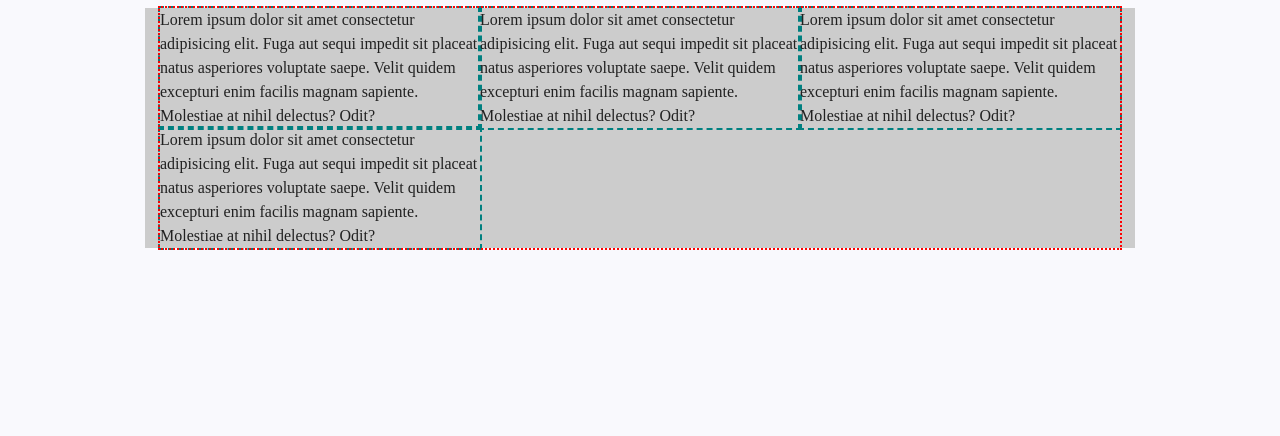
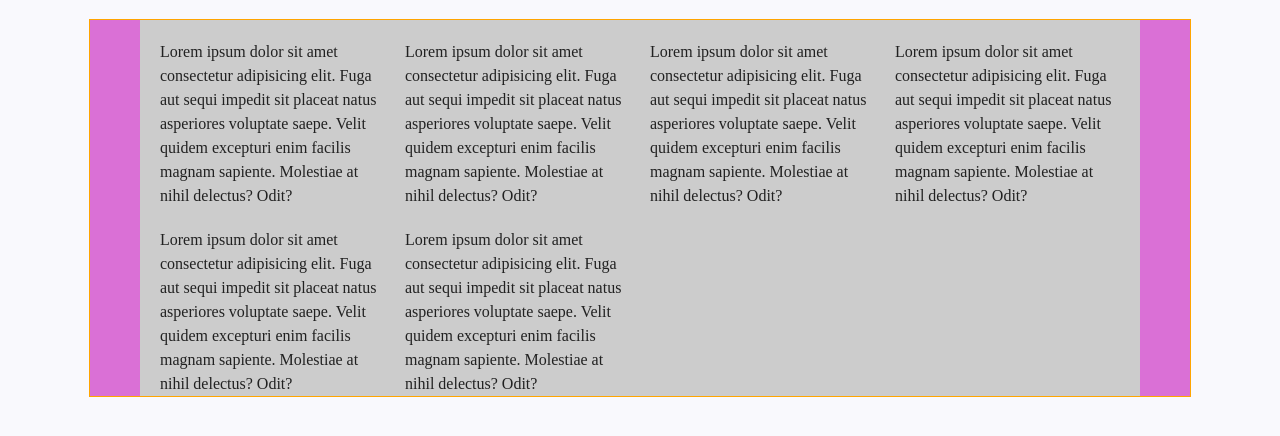
Before and after one commit to stas-yushkov/flex-grid, a plain HTML site: page index.html in a window 1280 px wide. Drawn offline with Linux system fonts and the light colour scheme.

Commit message:
make grid 4inRow card-set-gap

```diff
--- a/css/styles.css
+++ b/css/styles.css
@@ -10,6 +10,8 @@ body {
   background-color: var(--page-bg-color);
   color: var(--primary-text-color);
   line-height: 1.5;
+  margin: 0;
+  padding: 0;
 }
 
 h1,
@@ -22,29 +24,45 @@ p {
   margin: 0;
 }
 
+.wrapper {
+  margin-top: 40px;
+  margin-left: auto;
+  margin-right: auto;
+
+  width: 1100px;
+  background-color: orchid;
+  outline: 1px solid orange;
+}
+
 /* CONTAINER */
 .container {
   width: 960px;
 
   min-height: 100px;
-  padding-left: 15px;
-  padding-right: 15px;
+  padding-left: var(--card-set-gap);
+  padding-right: var(--card-set-gap);
   margin-left: auto;
   margin-right: auto;
   background-color: #ccc;
 }
 
 .card-set {
-  outline: 2px dotted red;
+  /* outline: 2px dotted red; */
   padding: 0;
   margin: 0;
   list-style: none;
 
   display: flex;
   flex-wrap: wrap;
+
+  margin-top: calc(-1 * var(--card-set-gap));
+  margin-left: calc(-1 * var(--card-set-gap));
 }
 
 .card-set > .item {
-  outline: 2px dashed teal;
-  flex-basis: calc(100% / 3);
+  /* outline: 2px dashed teal; */
+  flex-basis: calc(100% / 4 - var(--card-set-gap));
+
+  margin-top: var(--card-set-gap);
+  margin-left: var(--card-set-gap);
 }
--- a/index.html
+++ b/index.html
@@ -9,6 +9,7 @@
     <link rel="stylesheet" href="./css/styles.css" />
   </head>
   <body>
+    <div class="wrapper">
       <div class="container">
         <ul class="card-set">
           <li class="item">
@@ -38,7 +39,22 @@
             quidem excepturi enim facilis magnam sapiente. Molestiae at nihil
             delectus? Odit?
           </li>
+
+          <li class="item">
+            Lorem ipsum dolor sit amet consectetur adipisicing elit. Fuga aut
+            sequi impedit sit placeat natus asperiores voluptate saepe. Velit
+            quidem excepturi enim facilis magnam sapiente. Molestiae at nihil
+            delectus? Odit?
+          </li>
+
+          <li class="item">
+            Lorem ipsum dolor sit amet consectetur adipisicing elit. Fuga aut
+            sequi impedit sit placeat natus asperiores voluptate saepe. Velit
+            quidem excepturi enim facilis magnam sapiente. Molestiae at nihil
+            delectus? Odit?
+          </li>
         </ul>
+      </div>
     </div>
   </body>
 </html>
```
Lines whose indentation alone changed are shown as unchanged.
